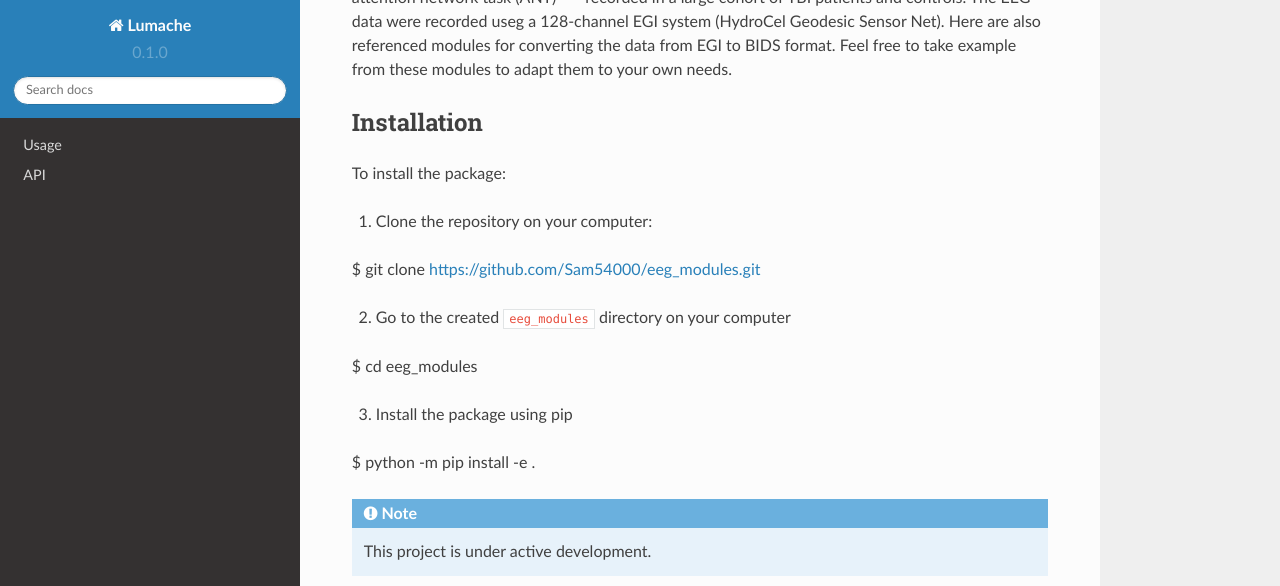
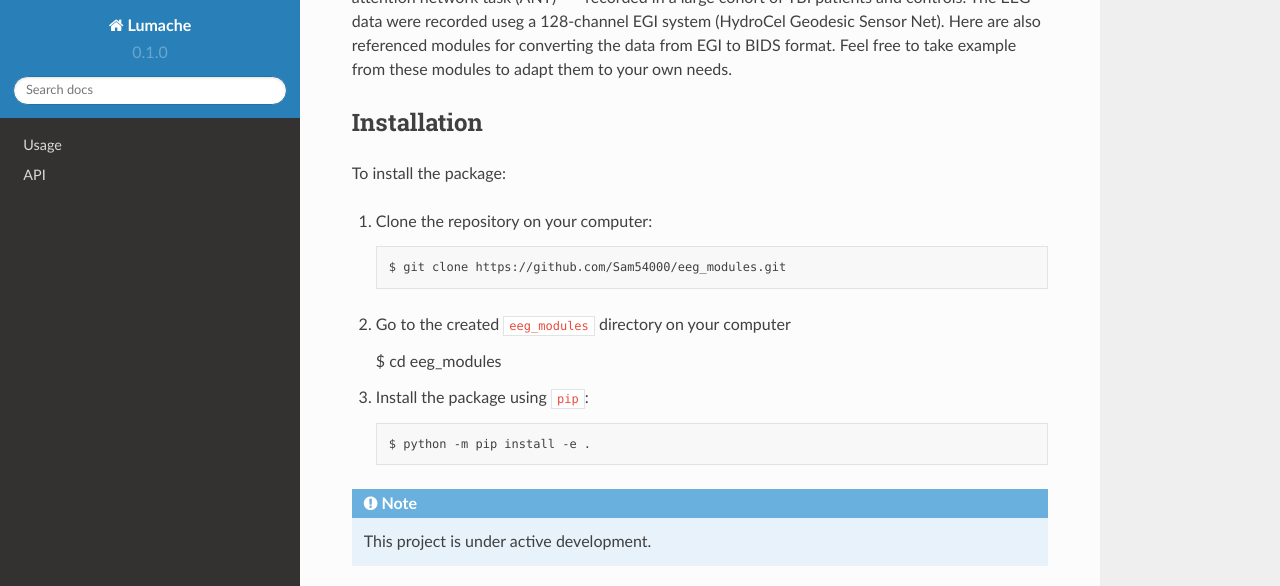
Before and after one commit to Sam54000/eeg_modules, a Sphinx documentation site: the page built from docs/source/index.rst, in a window 1280 px wide and 900 px high, scrolled down 302 px, cut to the strip 0-586 px from the top of the window. Built offline with Sphinx 7.4.7 and the Read the Docs theme 2.0.0, drawn with Linux system fonts in a browser that asks for light colours.

```diff
--- a/docs/source/index.rst
+++ b/docs/source/index.rst
@@ -20,15 +20,15 @@ To install the package:
 
 1. Clone the repository on your computer::
 
-$ git clone https://github.com/Sam54000/eeg_modules.git
+   $ git clone https://github.com/Sam54000/eeg_modules.git
 
 2. Go to the created ``eeg_modules`` directory on your computer
 
-$ cd eeg_modules
+   $ cd eeg_modules
 
-3. Install the package using pip
+3. Install the package using ``pip``::
 
-$ python -m pip install -e .
+   $ python -m pip install -e .
 
 .. note::
 
```
